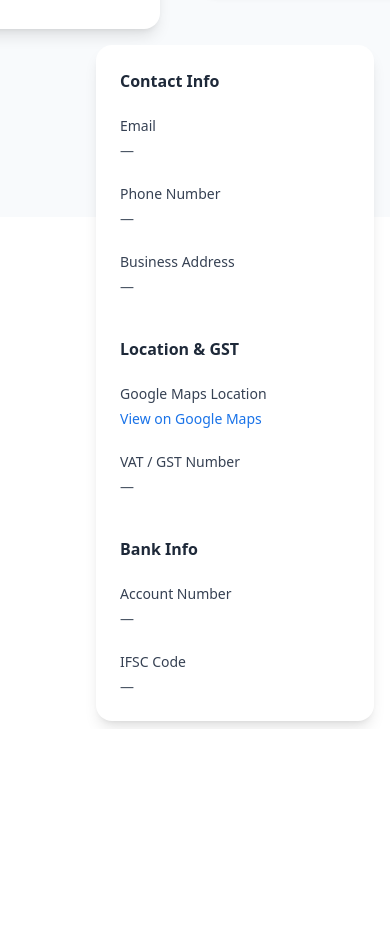
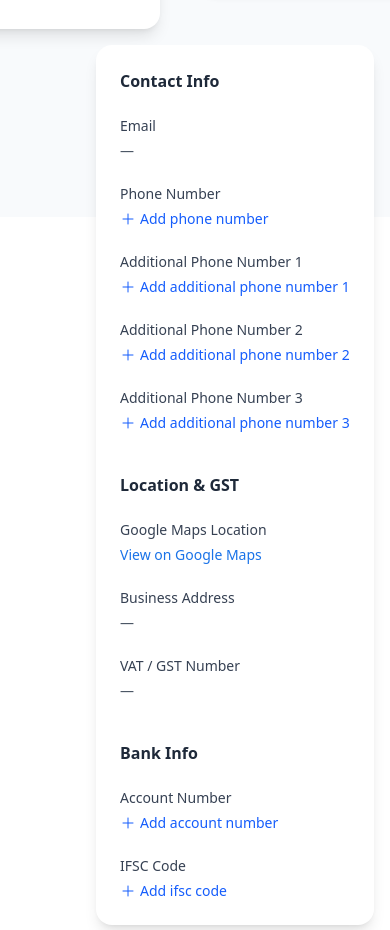
Before and after one commit to shafeeq777444/ontrend.vendorsss, a React (Vite) app: page /profile in a window 390 px wide. Shown: the part 627-1557 px from the top of the page. Before the commit the page ends 1356 px from the top, so only its background shows below. Built offline with nearby package versions, Linux system fonts and the light colour scheme; no server answers; the database is empty; sample sign-in values are in the browser's storage.

Commit message:
Allow one-time adding of bank account, IFSC code, phone number, and 3 additional numbers

```diff
--- a/package.json
+++ b/package.json
@@ -12,6 +12,7 @@
   "dependencies": {
     "@emotion/react": "^11.14.0",
     "@emotion/styled": "^11.14.1",
+    "@heroicons/react": "^2.2.0",
     "@lottiefiles/dotlottie-react": "^0.14.4",
     "@mui/material": "^7.3.1",
     "@mui/x-date-pickers": "^8.10.0",
--- a/src/ONfoodVendors/components/AddMenu/ItemInfoCard.jsx
+++ b/src/ONfoodVendors/components/AddMenu/ItemInfoCard.jsx
@@ -157,7 +157,6 @@ const ItemInfoCard = React.memo(function ItemInfoCard({
                             }),
                         }}
                         className="react-select-container"
-                        classNamePrefix="react-select"
                         aria-label="Select or create a category"
                     />
                 </div>
--- /dev/null
+++ b/src/ONfoodVendors/components/FoodVendor/RenderField.jsx
@@ -0,0 +1,139 @@
+import { useState } from "react";
+import { PlusIcon } from "@heroicons/react/24/outline";
+import { useUpdateVendorProfile } from "../../../services/queries/vendor.query";
+import { getAuth } from "firebase/auth";
+import ReusableConfirmationModal from "../common/ReusableConfirmationModal";
+import toast from "react-hot-toast";
+
+export default function RenderField({ label, value, onSave, fieldName = "", additionalPhone = [] }) {
+    const { mutateAsync } = useUpdateVendorProfile();
+    const user = getAuth().currentUser;
+    const userId = user?.uid;
+    const textStyle = "mt-1 text-sm text-gray-600";
+    const labelStyle = "text-sm font-medium text-gray-700";
+
+    const editableLabels = [
+        "Phone Number",
+        "Account Number",
+        "IFSC Code",
+        "Additional Phone Number 1",
+        "Additional Phone Number 2",
+        "Additional Phone Number 3",
+    ];
+    const isEditable = editableLabels.includes(label) && !value;
+    const [showConfirmModal, setShowConfirmModal] = useState(false);
+    const [editing, setEditing] = useState(false);
+    const [inputValue, setInputValue] = useState("");
+    const [hasSaved, setHasSaved] = useState(false);
+
+    const handleSave = () => {
+        if (!inputValue.trim()) return;
+        setShowConfirmModal(true);
+    };
+
+    const confirmSave = async () => {
+        setShowConfirmModal(false);
+        setEditing(false);
+
+        const trimmedInput = inputValue.trim();
+        if (!trimmedInput) return;
+        console.log(trimmedInput,"iiii");
+        console.log(fieldName,"kkkk");
+        if (fieldName === "additionalPhone" && Array.isArray(additionalPhone) && additionalPhone.length < 3) {
+            const currentAdditionalPhones = [...additionalPhone];
+            console.log(currentAdditionalPhones,"jjjj");
+
+            if (currentAdditionalPhones.includes(trimmedInput)) {
+                // Show toast if duplicate
+                toast.success("This phone number is already added.");
+                return;
+            }
+
+            currentAdditionalPhones.push(trimmedInput);
+
+            await mutateAsync({
+                vendorId: userId,
+                updatedData: {
+                    additionalPhone: currentAdditionalPhones,
+                },
+            });
+
+        } else if (fieldName !== "additionalPhone") {
+            // For other fields, just save normally without duplication check or toast
+            await mutateAsync({
+                vendorId: userId,
+                updatedData: {
+                    [fieldName]: trimmedInput,
+                },
+            });
+        }
+
+        onSave?.(trimmedInput);
+        setInputValue("");
+        setHasSaved(true);
+    };
+
+
+    return (
+        <div>
+            <label className={labelStyle}>{label}</label>
+
+            {isEditable ? (
+                editing ? (
+                    <div className="mt-1 flex gap-2 items-center">
+                        <input
+                            type="text"
+                            className="border rounded px-2 py-1 text-sm text-gray-700 w-full max-w-xs"
+                            value={inputValue}
+                            onChange={(e) => setInputValue(e.target.value)}
+                            autoFocus
+                            placeholder={`Enter ${label.toLowerCase()}`}
+                        />
+                        <div className="flex gap-2">
+                            <button
+                                className="px-3 py-1 text-sm rounded bg-gray-200 hover:bg-gray-300 text-gray-800"
+                                onClick={() => {
+                                    setEditing(false);
+                                    setInputValue("");
+                                }}
+                            >
+                                Cancel
+                            </button>
+                            <button
+                                className="bg-gradient-to-r from-sky-500 to-blue-500 text-white px-3 py-1 rounded text-sm hover:bg-gradient-to-r hover:from-sky-600 hover:to-blue-600 disabled:opacity-50"
+                                onClick={handleSave}
+                                disabled={!inputValue.trim()}
+                            >
+                                Save
+                            </button>
+                        </div>
+                    </div>
+                ) : (
+                    <button
+                        className="mt-1 text-blue-600 hover:text-blue-800 flex items-center gap-1 text-sm"
+                        onClick={() => setEditing(true)}
+                        aria-label={`Add ${label}`}
+                    >
+                        <PlusIcon className="h-4 w-4" />
+                        Add {label.toLowerCase()}
+                    </button>
+                )
+            ) : (
+                <div className="flex items-center justify-between">
+                    <p className={textStyle}>{value || "—"}</p>
+                </div>
+            )}
+
+            {/* Use ReusableConfirmationModal */}
+            <ReusableConfirmationModal
+                isOpen={showConfirmModal}
+                onClose={() => setShowConfirmModal(false)}
+                onAction={confirmSave}
+                title={`Confirm ${label}`}
+                description={`Please confirm the ${label.toLowerCase()} as it can only be set once. For any changes, you'll need to contact our support team.`}
+                closeText="Cancel"
+                actionText="Confirm & Save"
+            />
+        </div>
+    );
+}
--- a/src/ONfoodVendors/containers/Profile/VendorContactDetails.jsx
+++ b/src/ONfoodVendors/containers/Profile/VendorContactDetails.jsx
@@ -1,18 +1,10 @@
 /* eslint-disable no-unused-vars */
 import { motion } from "framer-motion";
 import OpenMapButton from "../../components/common/OpenMapButtons";
+import RenderField from "../../components/FoodVendor/RenderField";
 
-export default function VendorContactDetails({ email, phone, address, location, accountNumber, ifsc, vatNumber }) {
-    const textStyle = "mt-1 text-sm text-gray-600";
-    const labelStyle = "text-sm font-medium text-gray-700";
 
-    const renderField = (label, value) => (
-        <div>
-            <label className={labelStyle}>{label}</label>
-            <p className={textStyle}>{value || "—"}</p>
-        </div>
-    );
-
+export default function VendorContactDetails({ email, phone, address, location, accountNumber, ifsc, vatNumber,additionalPhone }) {
   return (
     <motion.div
       animate={{ scale: 1 }}
@@ -23,27 +15,27 @@ export default function VendorContactDetails({ email, phone, address, location,
         {/* Column 1: Contact Info */}
         <div className="space-y-5">
           <h2 className="text-base font-semibold text-gray-800">Contact Info</h2>
-                    {renderField("Email", email)}
-                    {renderField("Phone Number", phone)}
-                    {renderField("Business Address", address)}
+          <RenderField label="Email" value={email} />
+          <RenderField label="Phone Number" value={phone} fieldName="phone"/>
+          {[0,1,2].map((i) => <RenderField key={i} label={`Additional Phone Number ${i+1}`} value={additionalPhone?.[i]} fieldName="additionalPhone" additionalPhone={additionalPhone}/>)}
         </div>
 
         {/* Column 2: Location + GST */}
         <div className="space-y-5">
           <h2 className="text-base font-semibold text-gray-800">Location & GST</h2>
-
-                    {renderField(
-                        "Google Maps Location",
-                        <OpenMapButton latitude={location?.lat} longitude={location?.lng} />
-                    )}
-                    {renderField("VAT / GST Number", vatNumber)}
+          <RenderField
+            label="Google Maps Location"
+            value={<OpenMapButton latitude={location?.lat} longitude={location?.lng} />}
+          />
+          <RenderField label="Business Address" value={address} />
+          <RenderField label="VAT / GST Number" value={vatNumber} />
         </div>
 
         {/* Column 3: Account Details */}
         <div className="space-y-5">
           <h2 className="text-base font-semibold text-gray-800">Bank Info</h2>
-                    {renderField("Account Number", accountNumber)}
-                    {renderField("IFSC Code", ifsc)}
+          <RenderField label="Account Number" value={accountNumber} fieldName="accountNumber"/>
+          <RenderField label="IFSC Code" value={ifsc} fieldName="bankCode"/>
         </div>
       </div>
     </motion.div>
--- a/src/ONfoodVendors/pages/VendorProfileInfo.jsx
+++ b/src/ONfoodVendors/pages/VendorProfileInfo.jsx
@@ -50,6 +50,7 @@ const VendorProfileInfo = () => {
                 phone={VendorData?.phone}
                 vatNumber={VendorData?.vatNumber}
                 location={VendorData?.location}
+                additionalPhone={VendorData?.additionalPhone}
             />
             <div className=" w-full flex justify-center"></div>
         </div>
--- a/src/services/queries/vendor.query.js
+++ b/src/services/queries/vendor.query.js
@@ -1,12 +1,12 @@
+import toast from "react-hot-toast";
 import { updateVendorProfile } from "../firebase/firestore/vendorFireStore";
-import { useMutation, useQueryClient } from "@tanstack/react-query";
+import { useMutation } from "@tanstack/react-query";
 
 export const useUpdateVendorProfile = () => {
-  const queryClient = useQueryClient()
     return useMutation({
       mutationFn: ({ vendorId, updatedData }) => updateVendorProfile({ vendorId, updatedData }),
-      onSettled:()=>{
-        queryClient.invalidateQueries({queryKey:["currentUser"]})
+      onSuccess:()=>{
+        toast.success("Vendor profile updated successfully")
       }
     });
   };
```
Also changed, not shown: 1 other file (tests, documents, lock files or other folders). Lines whose indentation alone changed are shown as unchanged.
